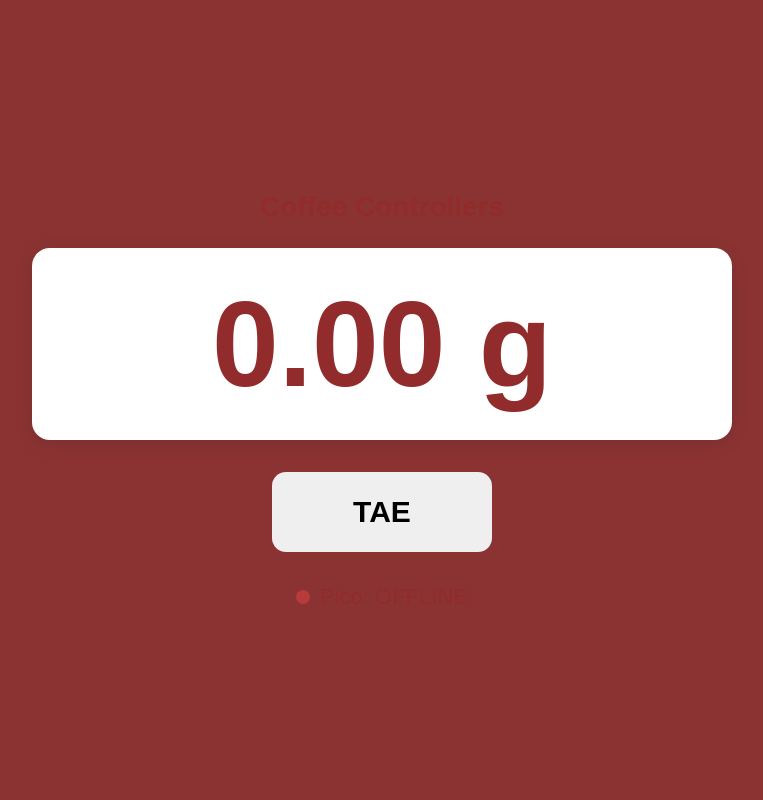
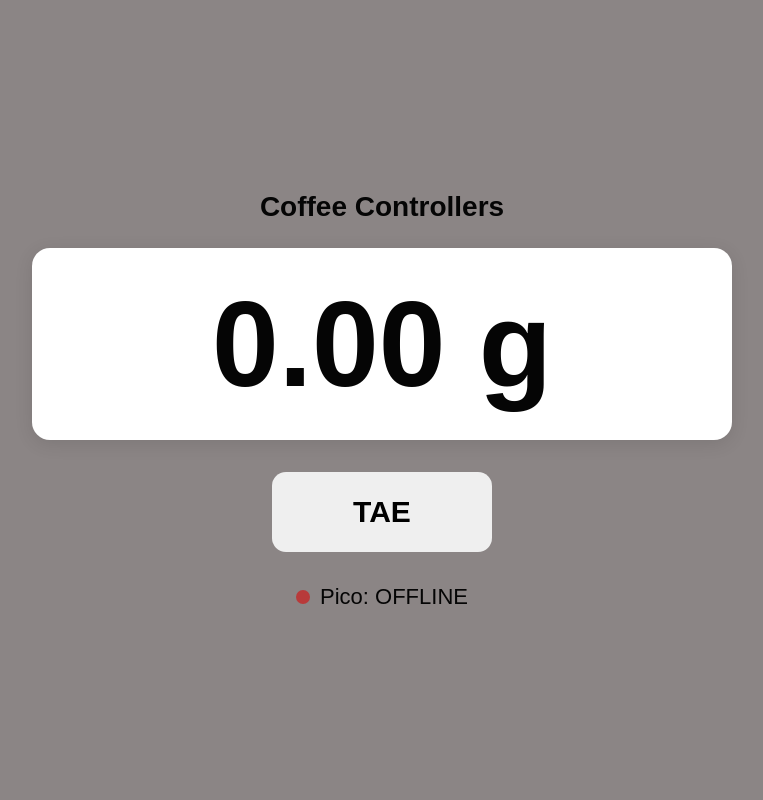
Before and after one commit to jeffbernath/Coffee_Controller, a FastAPI app: page / in a window 1280 px wide. Shown: the whole page, without its empty margins (258-1021 px from the left). Run offline with FastAPI, Linux system fonts and the light colour scheme.

Commit message:
test again

```diff
--- a/Pi_Coffee/static/css/style.css
+++ b/Pi_Coffee/static/css/style.css
@@ -11,8 +11,8 @@ body {
 
 body {
     font-family: Arial, Helvetica, sans-serif;
-    background: #8b3333;
-    color: #922b2b;
+    background: #8b8585;
+    color: #050505;
 }
 
 .controller {
```
